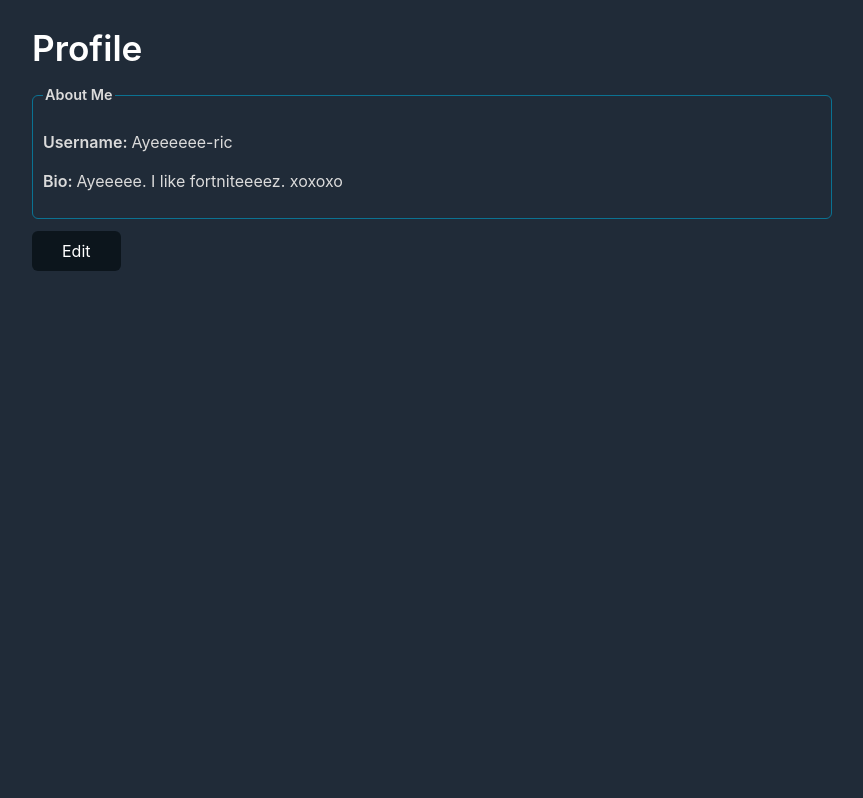
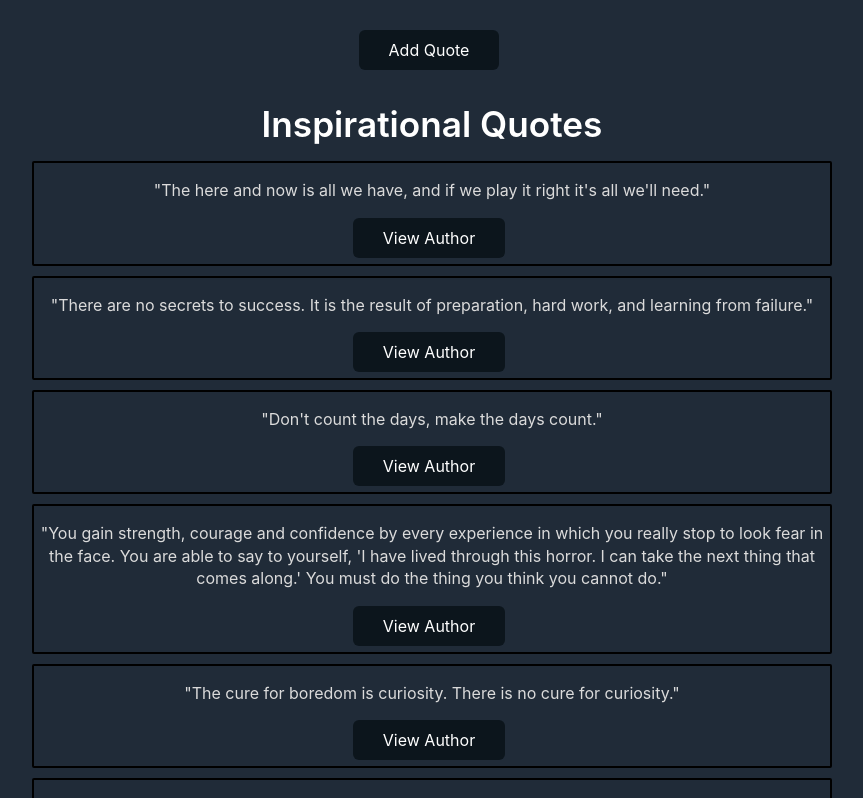
Before and after one commit to reireynoso/react-hooks-lecture, a React (Create React App) app: page / in a window 1280 px wide. Shown: the top 798 px of the page, without its empty margins (208-1071 px from the left). Built offline with nearby package versions, Linux system fonts and the light colour scheme; data requests are answered from the project's data file.

Commit message:
modifications

```diff
--- /dev/null
+++ b/db.json
@@ -0,0 +1,54 @@
+{
+  "quotes": [
+    {
+        "id": 1,
+        "quote": "The here and now is all we have, and if we play it right it's all we'll need.",
+        "author": "Ann Richards"
+    },
+    {
+        "id": 2,
+        "quote": "There are no secrets to success. It is the result of preparation, hard work, and learning from failure.",
+        "author": "Collin Powell"
+    },
+    {
+        "id": 3,
+        "quote": "Don't count the days, make the days count.",
+        "author": "Mike Tyson"
+    },
+    {
+        "id": 4,
+        "quote": "You gain strength, courage and confidence by every experience in which you really stop to look fear in the face. You are able to say to yourself, 'I have lived through this horror. I can take the next thing that comes along.' You must do the thing you think you cannot do.",
+        "author": "Eleanor Roosevelt"
+    },
+    {
+        "id": 5,
+        "quote": "The cure for boredom is curiosity. There is no cure for curiosity.",
+        "author": "Dorothy Parker"
+    },
+    {
+        "id": 6,
+        "quote": "Do the best you can in every task, no matter how unimportant it may seem at the time. No one learns more about a problem than the person at the bottom.",
+        "author": "Sandra Day O'Connor"
+    },
+    {
+        "id": 7,
+        "quote": "Tell me and I forget, teach me and I remember, involve me and I learn.",
+        "author": "Benjamin Franklin"
+    },
+    {
+        "id": 8,
+        "quote": "Success is not final, failure is not fatal: it is the courage to continue that counts.",
+        "author": "Winston Churchhill"
+    },
+    {
+        "id": 9,
+        "quote": "Our greatest glory is not in never falling, but in rising everytime we fall.",
+        "author": "Confucius"
+    },
+    {
+        "id": 10,
+        "quote": "You know, failure hurts. Any kind of failure stings. If you live in the sting, you will undoubtedly fail. My way of getting past the sting is to say no, I’m just not going to let this get me down.",
+        "author": "Sonia Sotomayor"
+    }
+  ]
+}
--- a/src/App.css
+++ b/src/App.css
@@ -5,3 +5,19 @@ body {
 input[type="text"] {
   width: 95%;
 }
+
+.quote-card {
+  border: 2px solid black;
+  border-radius: 2px;
+  margin-bottom: 10px;
+  text-align: center;
+}
+
+#quote-container {
+  text-align: center;
+}
+
+.App {
+  margin-top: 30px;
+  text-align: center
+}
--- a/src/classComponent/App.js
+++ b/src/classComponent/App.js
@@ -1,40 +1,53 @@
 import React from 'react';
 import '../App.css';
 import Form from './Form'
-import UserInfo from './UserInfo'
+import QuoteContainer from './QuoteContainer'
 
 class App extends React.Component{
+
   state = {
-    editMode: false,
-    user: {
-      username: "Ayeeeeee-ric",
-      bio: "Ayeeeee. I like fortniteeeez. xoxoxo"
-    }
+    quotes: [],
+    addQuote: false
   }
 
-  handleReplaceUserInfo = (newUser) => {
+  componentDidMount(){
+    fetch(`http://localhost:4000/quotes`)
+    .then(res => res.json())
+    .then(quotes => this.setState({
+      quotes
+    }))
+  }
+  // state = {
+  //   editMode: false,
+  //   user: {
+  //     username: "Ayeeeeee-ric",
+  //     bio: "Ayeeeee. I like fortniteeeez. xoxoxo"
+  //   }
+  // }
+
+  handleAddQuote = (newQuote) => {
     this.setState({
-      editMode: false,
-      user: newUser
+      addQuote:false,
+      quotes: [...this.state.quotes, newQuote]
     })
   }
 
-  handleEditMode = () => {
+  handleAddMode = () => {
     this.setState({
-      editMode: !this.state.editMode
+      addQuote: !this.state.addQuote
     })
   }
 
   render(){
     return (
       <div className="App">
+        <button onClick={this.handleAddMode}>Add Quote</button>
         {
-          this.state.editMode ?
-          <Form user = {this.state.user} handleReplaceUser={this.handleReplaceUserInfo}/>
+          this.state.addQuote ?
+          <Form handleAddQuote={this.handleAddQuote}/>
           :
-          <UserInfo user={this.state.user}/>
+          <QuoteContainer quotes={this.state.quotes}/>
         }
-        <button onClick={this.handleEditMode}>{this.state.editMode ? "Go Back" : "Edit"}</button>
       </div>
     )
   }
--- a/src/classComponent/Form.js
+++ b/src/classComponent/Form.js
@@ -2,15 +2,8 @@ import React, { Component } from 'react';
 
 export default class Form extends Component {
   state = {
-      username: "",
-      bio: ""
-  }
-
-  componentDidMount(){
-    this.setState({
-        username: this.props.user.username,
-        bio: this.props.user.bio
-    })
+      author: "",
+      quote: ""
   }
 
   handleOnChange = (e) => {
@@ -21,33 +14,33 @@ export default class Form extends Component {
 
   handleOnSubmit = (e) => {
     e.preventDefault()
-    this.props.handleReplaceUser(this.state)
+    this.props.handleAddQuote(this.state)
   }
 
   render() {
     return (
       <div>
-          <h1>Edit Form</h1>
+          <h1>Add Quote Form</h1>
           <form onSubmit={this.handleOnSubmit}>
               <fieldset>
                 <legend>Edit User</legend>
-                <label>Username</label>
+                <label>Author</label>
                 <input
                     type="text"
-                    value={this.state.username}
+                    value={this.state.author}
                     onChange={this.handleOnChange}
-                    autoComplete="off" name="username"
-                    placeholder="Username"
+                    autoComplete="off" name="author"
+                    placeholder="author"
                     required
                 />
-                <label>Bio</label>
+                <label>Quote</label>
                 <input
                     type="text"
-                    value={this.state.bio}
+                    value={this.state.quote}
                     onChange={this.handleOnChange}
                     autoComplete="off"
-                    name="bio"
-                    placeholder="Bio"
+                    name="quote"
+                    placeholder="quote"
                     required
                 />
                 <input type="submit" value="Submit"/>
--- /dev/null
+++ b/src/classComponent/QuoteCard.js
@@ -0,0 +1,27 @@
+import React, { Component } from 'react';
+
+export default class QuoteCard extends Component {
+    state = {
+        author: false
+    }
+
+    handleClick = () => {
+        this.setState({
+            author: !this.state.author
+        })
+    }
+  render() {
+    const {author, quote} = this.props.quote
+    return (
+      <div className="quote-card">
+          {
+              this.state.author ?
+              <p>By: {author}</p>
+              :
+              <p>{`"${quote}"`}</p>
+          }
+          <button onClick={this.handleClick}>View {this.state.author ? "Quote" : "Author"}</button>
+      </div>
+    );
+  }
+}
--- /dev/null
+++ b/src/classComponent/QuoteContainer.js
@@ -0,0 +1,15 @@
+import React, { Component } from 'react';
+import QuoteCard from './QuoteCard'
+
+export default class QuotesContainer extends Component {
+  render() {
+    return (
+      <div id="quote-container">
+          <h1>Inspirational Quotes</h1>
+          {
+              this.props.quotes.map(quote => <QuoteCard key={quote.author} quote={quote}/>)
+          }
+      </div>
+    );
+  }
+}
--- a/src/classComponent/UserInfo.js
+++ /dev/null
@@ -1,17 +0,0 @@
-import React, { Component } from 'react';
-
-export default class UserInfo extends Component {
-  render() {
-    const {username, bio} = this.props.user
-    return (
-      <div>
-          <h1>Profile</h1>
-          <fieldset>
-              <legend>About Me</legend>
-              <p><b>Username: </b>{username}</p>
-              <p><b>Bio: </b>{bio}</p>
-          </fieldset>
-      </div>
-    );
-  }
-}
```
